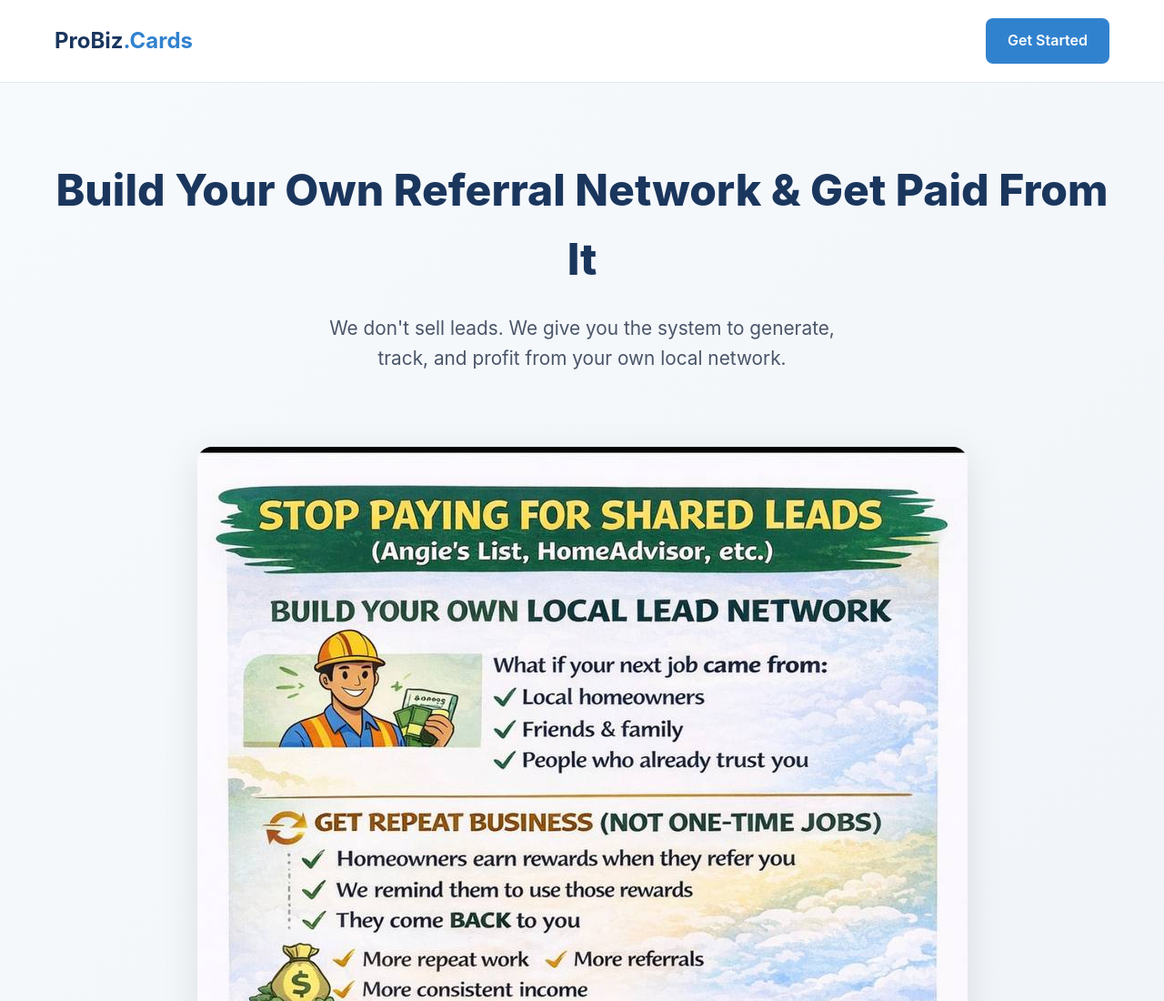
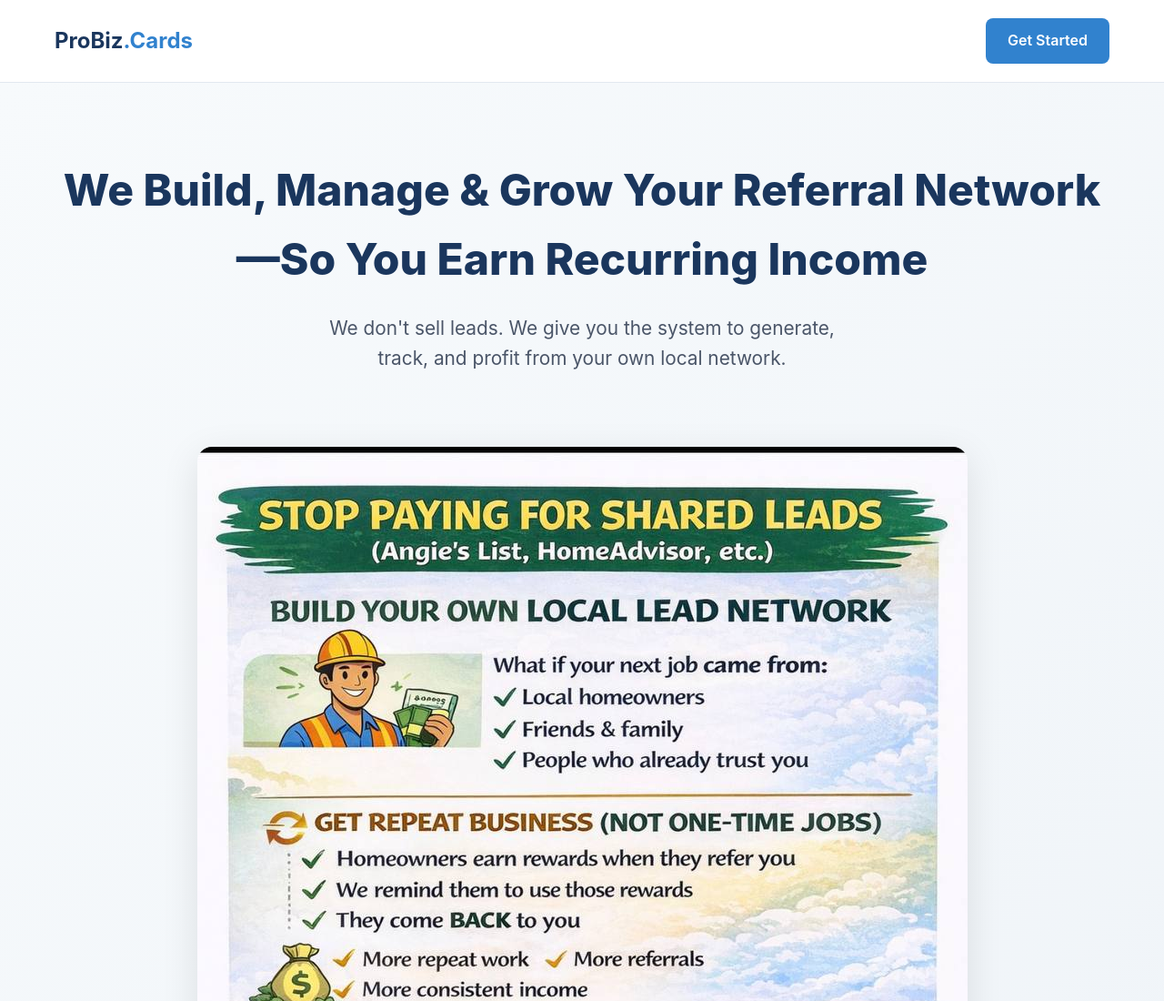
Before and after one commit to OpenclawBenson/probiz-landing, a website: page index.html in a window 1280 px wide. Shown: the top 1100 px of the page at 91% size. Drawn offline with Linux system fonts and the light colour scheme.

Commit message:
Update hero headline to emphasize done-for-you service

```diff
--- a/index.html
+++ b/index.html
@@ -82,7 +82,7 @@
 
     <section class="hero">
         <div class="container">
-            <h1>Build Your Own Referral Network & Get Paid From It</h1>
+            <h1>We Build, Manage & Grow Your Referral Network—So You Earn Recurring Income</h1>
             <p class="hero-subtitle">We don't sell leads. We give you the system to generate, track, and profit from your own local network.</p>
 
             <img src="images/probiz-benefits.jpg" alt="ProBiz Benefits - Stop paying for shared leads" style="max-width: 100%; height: auto; border-radius: 16px; margin: 40px 0; box-shadow: 0 10px 40px rgba(0,0,0,0.1);">
```
